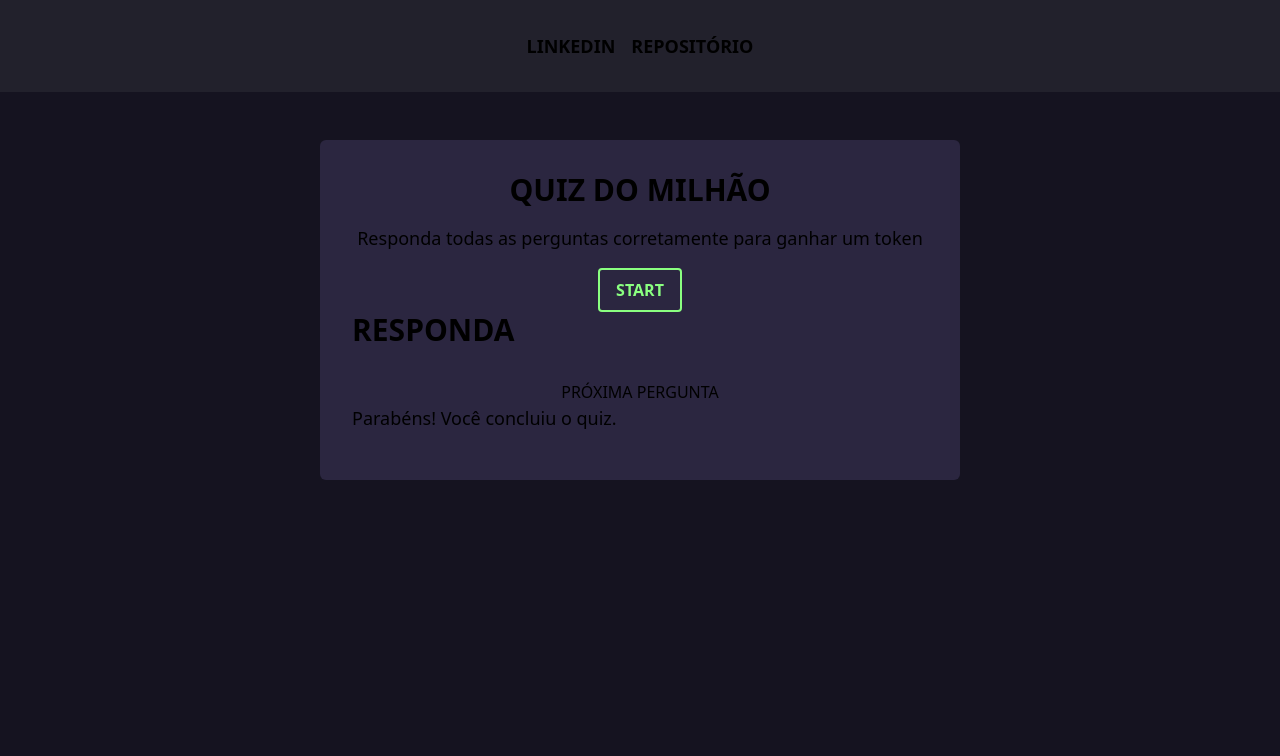
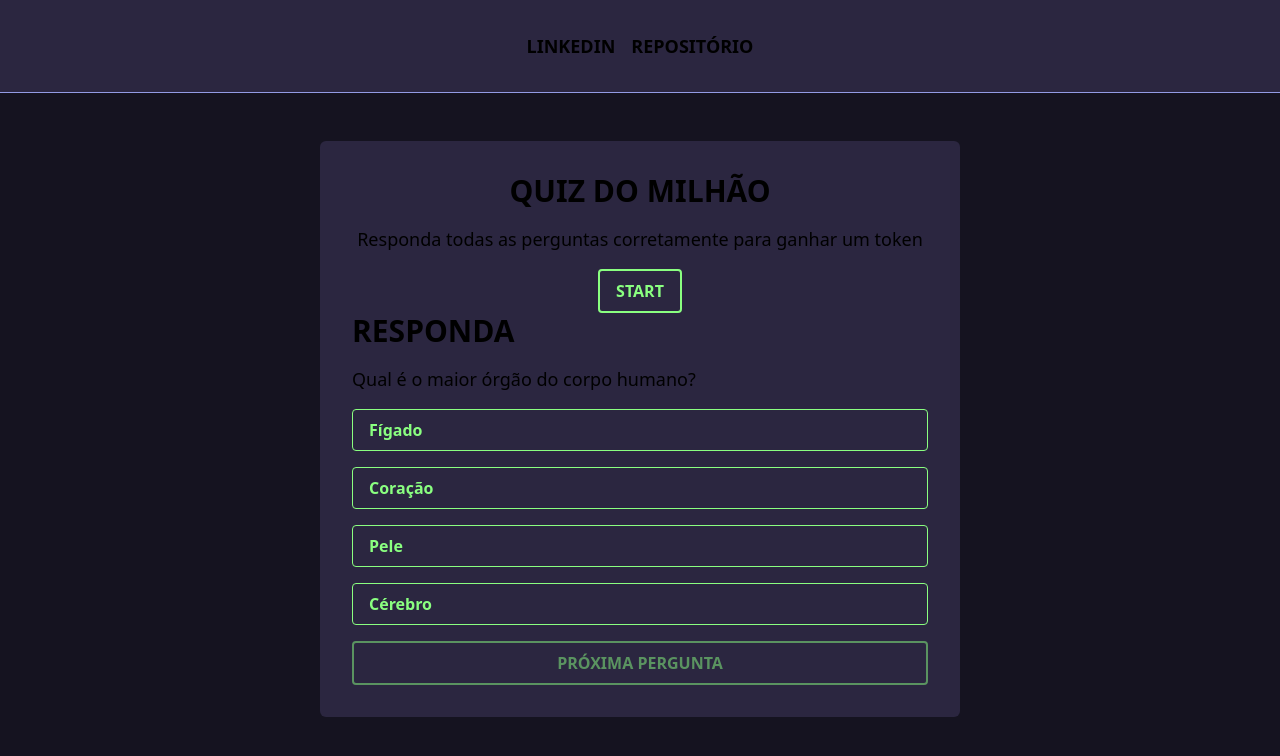
Before and after one commit to AndradeJaum/Quiz-com-Web3, a Next.js app: page / in a window 1280 px wide. Shown: the top 756 px of the page. Built offline with nearby package versions, Linux system fonts and the light colour scheme.

Commit message:
add functions

```diff
--- a/src/pages/index.tsx
+++ b/src/pages/index.tsx
@@ -1,17 +1,43 @@
 import { Inter } from "next/font/google";
 import { questions } from "./questions";
+import { useState } from "react";
 
 const inter = Inter({ subsets: ["latin"] });
 
 export default function Home() {
+  const [currentQuestionIndex, setCurrentQuestionIndex] = useState(0);
+  const [selectedOption, setSelectedOption] = useState(null);
+  const [quizStarted, setQuizStarted] = useState(false);
+
+  const handleOptionSelect = (option) => {
+    setSelectedOption(option);
+  };
+
+  function handleNextQuestion() {
+    // Lógica para verificar se a resposta está correta e fazer a transição para a próxima pergunta
+    if (selectedOption === questions[currentQuestionIndex].correctIndex) {
+      console.log("correto")
+      // Lógica para a resposta correta
+    } else {
+      // Lógica para a resposta incorreta
+      console.log("false")
+    }
+    setSelectedOption(null);
+    setCurrentQuestionIndex(currentQuestionIndex + 1);
+  }
+
+  function handleStartQuiz() {
+    setQuizStarted(true);
+  }
+
   return (
     <main className="bg-purpleDark w-screen min-h-screen">
-      <header className="bg-purpleLight w-full p-8">
+      <header className="bg-purple w-full p-8 border-b border-purpleHover">
         <nav className="flex gap-4 list-none justify-center">
-          <li className="text-lg font-semibold hover:border-b hover:border-b-green">
+          <li className="text-lg font-semibold hover:border-b hover:border-b-purpleHover">
             LINKEDIN
           </li>
-          <li className="text-lg font-semibold hover:border-b hover:border-b-green">
+          <li className="text-lg font-semibold hover:border-b hover:border-b-purpleHover">
             REPOSITÓRIO
           </li>
         </nav>
@@ -30,14 +56,41 @@ export default function Home() {
 
           <div className="flex flex-col ">
             <h2 className="text-3xl font-bold mb-4">RESPONDA</h2>
-
-            <p className="text-lg mb-4"></p>
-            <ul className="flex flex-col gap-4">
-              <li></li>
-            </ul>
-            <button>PRÓXIMA PERGUNTA</button>
-
-            <p className="text-lg mb-4">Parabéns! Você concluiu o quiz.</p>
+            {currentQuestionIndex < questions.length ? (
+              <>
+                <p className="text-lg mb-4">
+                  {questions[currentQuestionIndex].question}
+                </p>
+                <ul className="flex flex-col gap-4">
+                  {questions[currentQuestionIndex].options.map(
+                    (option, index) => (
+                      <li
+                        key={index}
+                        className={`border border-green text-green hover:bg-purpleHover hover:text-purple font-bold py-2 px-4 rounded ${
+                          selectedOption === option
+                            ? "bg-purpleHover text-purple"
+                            : ""
+                        }`}
+                        onClick={() => handleOptionSelect(option)}
+                      >
+                        {option}
+                      </li>
+                    )
+                  )}
+                </ul>
+                <button
+                  className={`border-2 border-green text-green hover:bg-purpleHover hover:text-purple font-bold py-2 px-4 rounded mt-4 ${
+                    selectedOption ? "" : "opacity-50 cursor-not-allowed"
+                  }`}
+                  onClick={handleNextQuestion}
+                  disabled={!selectedOption}
+                >
+                  PRÓXIMA PERGUNTA
+                </button>
+              </>
+            ) : (
+              <p className="text-lg mb-4">Parabéns! Você concluiu o quiz.</p>
+            )}
           </div>
         </div>
       </section>
```
